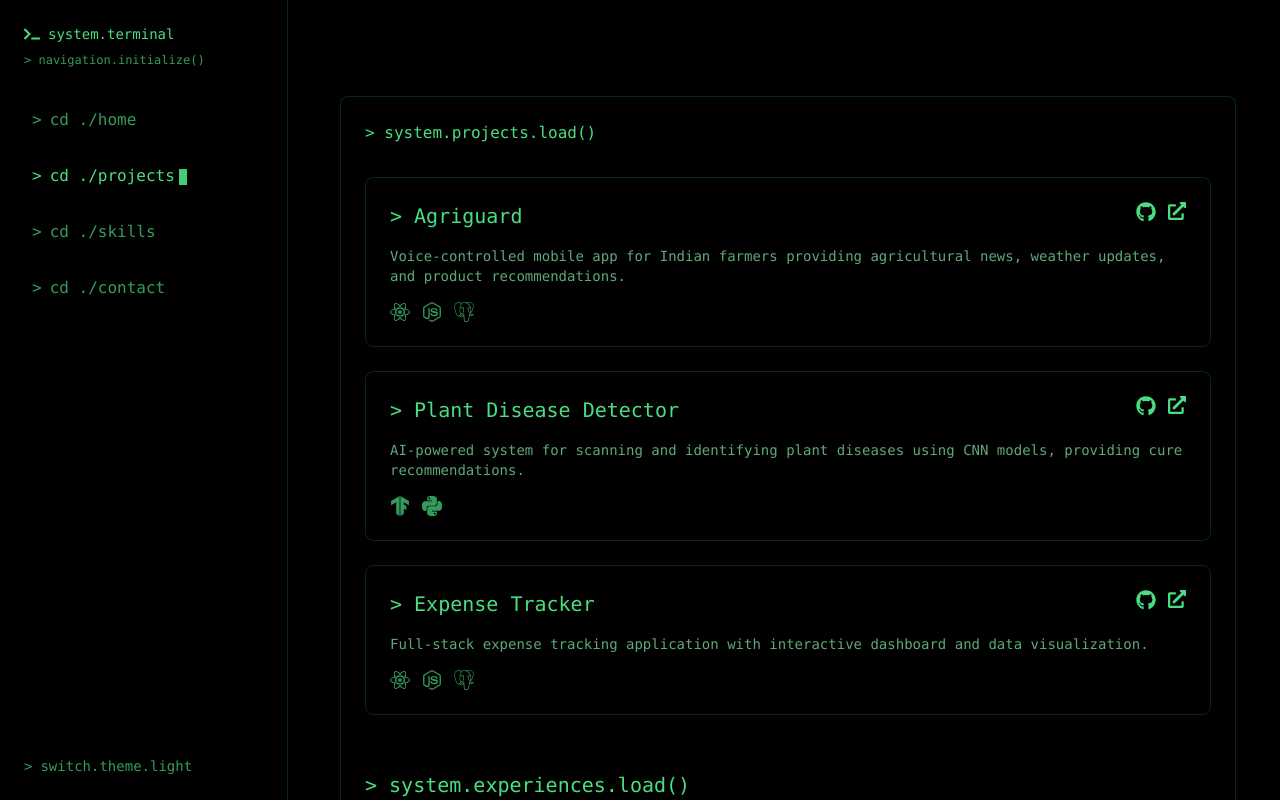
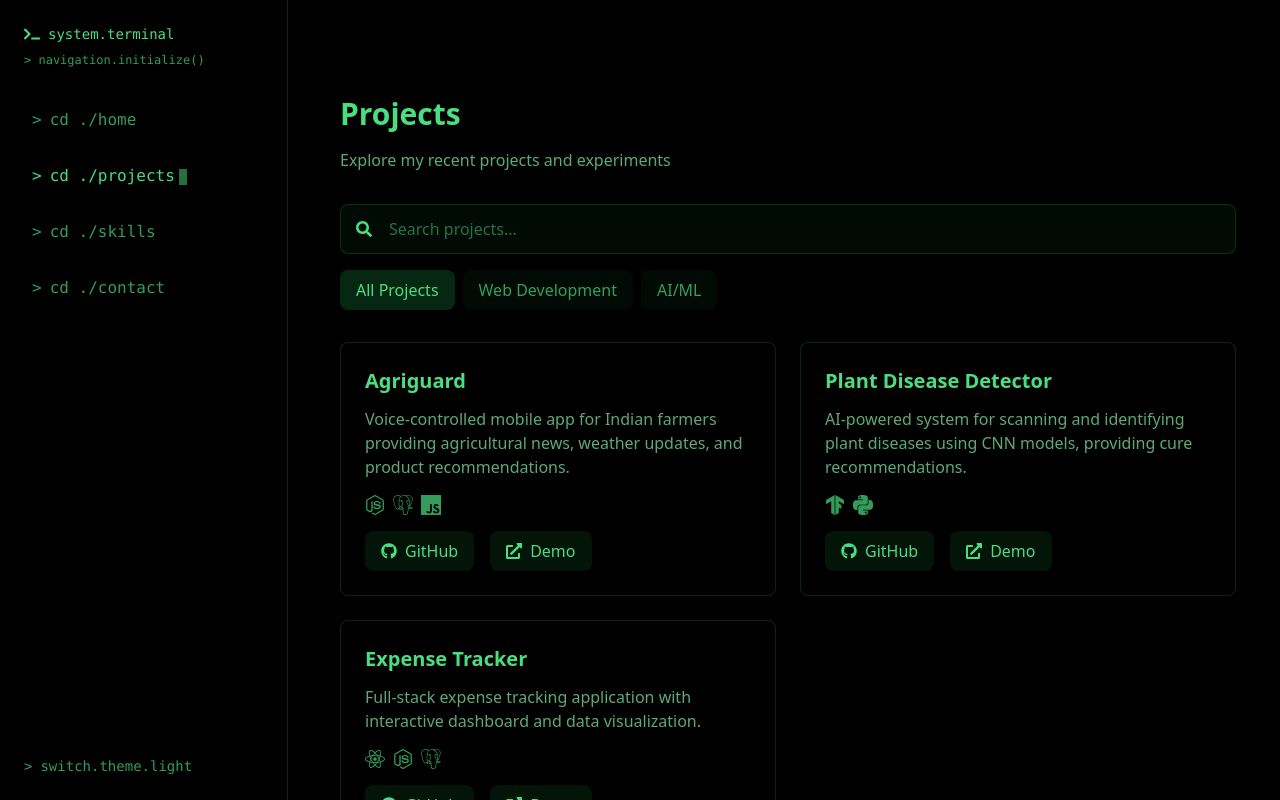
Before and after one commit to ESR-style/Portfolio-Samarth, a React (Vite) app: page /projects in a window 1280 px wide. Shown: the top 800 px of the page. Built offline with nearby package versions, Linux system fonts and the light colour scheme.

Commit message:
improved projects section

```diff
--- a/src/pages/Projects.jsx
+++ b/src/pages/Projects.jsx
@@ -1,191 +1,206 @@
-import React from 'react';
-import { motion } from 'framer-motion';
+import React, { useState } from 'react';
+import { motion, AnimatePresence } from 'framer-motion';
 import { useTheme } from '../context/ThemeContext';
 import Navbar from '../components/Navbar';
-import { FaGithub, FaExternalLinkAlt, FaTerminal } from 'react-icons/fa';
-import { SiTensorflow, SiPostgresql, SiPython, SiNodedotjs, SiReact } from 'react-icons/si';
+import { FaGithub, FaExternalLinkAlt, FaSearch } from 'react-icons/fa';
+import { SiTensorflow, SiPostgresql, SiPython, SiNodedotjs, SiReact, SiJavascript } from 'react-icons/si';
+
+const ProjectCard = ({ project, darkMode }) => (
+  <motion.div
+    initial={{ opacity: 0, y: 20 }}
+    animate={{ opacity: 1, y: 0 }}
+    exit={{ opacity: 0, y: -20 }}
+    whileHover={{ y: -5 }}
+    className={`p-6 rounded-lg ${
+      darkMode ? 'bg-black/30' : 'bg-gray-800/30'
+    } backdrop-blur-sm border ${
+      darkMode ? 'border-green-500/20' : 'border-indigo-500/20'
+    } hover:border-opacity-50 transition-all duration-300`}
+  >
+    <h3 className={`text-xl font-bold mb-3 ${
+      darkMode ? 'text-green-400' : 'text-indigo-400'
+    }`}>
+      {project.title}
+    </h3>
+
+    <p className={`mb-4 ${
+      darkMode ? 'text-green-300/70' : 'text-indigo-300/70'
+    }`}>
+      {project.description}
+    </p>
+
+    <div className="flex flex-wrap gap-2 mb-4">
+      {project.tech.map((Icon, index) => (
+        <Icon key={index} className={`text-xl ${
+          darkMode ? 'text-green-400/70' : 'text-indigo-400/70'
+        }`} />
+      ))}
+    </div>
+
+    <div className="flex gap-4">
+      <a
+        href={project.github}
+        target="_blank"
+        rel="noopener noreferrer"
+        className={`flex items-center gap-2 px-4 py-2 rounded-lg ${
+          darkMode
+            ? 'bg-green-500/10 text-green-400 hover:bg-green-500/20'
+            : 'bg-indigo-500/10 text-indigo-400 hover:bg-indigo-500/20'
+        } transition-colors`}
+      >
+        <FaGithub />
+        GitHub
+      </a>
+      {project.demo && (
+        <a
+          href={project.demo}
+          target="_blank"
+          rel="noopener noreferrer"
+          className={`flex items-center gap-2 px-4 py-2 rounded-lg ${
+            darkMode
+              ? 'bg-green-500/10 text-green-400 hover:bg-green-500/20'
+              : 'bg-indigo-500/10 text-indigo-400 hover:bg-indigo-500/20'
+          } transition-colors`}
+        >
+          <FaExternalLinkAlt />
+          Demo
+        </a>
+      )}
+    </div>
+  </motion.div>
+);
 
 const Projects = () => {
   const { darkMode } = useTheme();
-
-  const containerVariants = {
-    hidden: { opacity: 0 },
-    visible: {
-      opacity: 1,
-      transition: { staggerChildren: 0.1 }
-    }
-  };
-
-  const itemVariants = {
-    hidden: { y: 20, opacity: 0 },
-    visible: {
-      y: 0,
-      opacity: 1,
-      transition: { duration: 0.5 }
-    }
-  };
+  const [filter, setFilter] = useState('all');
+  const [searchQuery, setSearchQuery] = useState('');
 
   const projects = [
     {
-      title: "Agriguard",
-      description: "Voice-controlled mobile app for Indian farmers providing agricultural news, weather updates, and product recommendations.",
-      tech: [<SiReact key="react" />,<SiNodedotjs key="node" />, <SiPostgresql key="postgres" />],
-      links: {
-        github: "https://github.com/ESR-style/AgriGuard",
-        live: "https://agri-guard-five.vercel.app/"
-      }
+      title: 'Agriguard',
+      description: 'Voice-controlled mobile app for Indian farmers providing agricultural news, weather updates, and product recommendations.',
+      category: 'web',
+      tech: [SiNodedotjs, SiPostgresql, SiJavascript],
+      github: 'https://github.com/ESR-style/agriguard',
+      demo: 'https://github.com/ESR-style/agriguard'
     },
     {
-      title: "Plant Disease Detector",
-      description: "AI-powered system for scanning and identifying plant diseases using CNN models, providing cure recommendations.",
-      tech: [<SiTensorflow key="tensorflow" />, <SiPython key="python" />],
-      links: {
-        github: "https://github.com/ESR-style/Crop-Disease-ml",
-        live: "https://github.com/ESR-style/Crop-Disease-ml"
-      }
+      title: 'Plant Disease Detector',
+      description: 'AI-powered system for scanning and identifying plant diseases using CNN models, providing cure recommendations.',
+      category: 'ai',
+      tech: [SiTensorflow, SiPython],
+      github: 'https://github.com/ESR-style/Crop-Disease-ml',
+      demo: 'https://github.com/ESR-style/Crop-Disease-ml'
     },
     {
-      title: "Expense Tracker",
-      description: "Full-stack expense tracking application with interactive dashboard and data visualization.",
-      tech: [<SiReact key="react" />, <SiNodedotjs key="node" />, <SiPostgresql key="postgres" />],
-      links: {
-        github: "https://github.com/ESR-style/Expense-tracker",
-        live: "https://expense-tracker-ochre-nine-55.vercel.app/"
-      }
+      title: 'Expense Tracker',
+      description: 'Full-stack expense tracking application with interactive dashboard and data visualization.',
+      category: 'web',
+      tech: [SiReact, SiNodedotjs, SiPostgresql],
+      github: 'https://github.com/ESR-style/expense-tracker',
+      demo: 'https://expense-tracker-ochre-nine-55.vercel.app/'
     }
   ];
+
+  const categories = [
+    { id: 'all', name: 'All Projects' },
+    { id: 'web', name: 'Web Development' },
+    { id: 'ai', name: 'AI/ML' }
+  ];
+
+  const filteredProjects = projects.filter(project => {
+    const matchesCategory = filter === 'all' || project.category === filter;
+    const matchesSearch = project.title.toLowerCase().includes(searchQuery.toLowerCase()) ||
+                         project.description.toLowerCase().includes(searchQuery.toLowerCase());
+    return matchesCategory && matchesSearch;
+  });
 
   return (
     <div className={`min-h-screen ${darkMode ? 'bg-black' : 'bg-gray-900'}`}>
       <Navbar />
 
       <motion.div
-        variants={containerVariants}
-        initial="hidden"
-        animate="visible"
+        initial={{ opacity: 0 }}
+        animate={{ opacity: 1 }}
         className="container mx-auto px-6 pt-20 md:pt-24 md:pl-80"
       >
-        <div className={`rounded-lg border ${
-          darkMode ? 'border-green-500/20' : 'border-indigo-500/20'
-        } p-6 backdrop-blur-sm bg-black/20 max-w-4xl mx-auto`}>
-
-          <motion.div variants={itemVariants} className="font-mono mb-8">
-            <span className={`${darkMode ? 'text-green-400' : 'text-indigo-400'}`}>
-              {`> system.projects.load()`}
-            </span>
+        <div className="max-w-4xl mx-auto">
+          <motion.div
+            initial={{ y: -20, opacity: 0 }}
+            animate={{ y: 0, opacity: 1 }}
+            className="mb-8"
+          >
+            <h1 className={`text-3xl font-bold mb-4 ${
+              darkMode ? 'text-green-400' : 'text-indigo-400'
+            }`}>
+              Projects
+            </h1>
+            <p className={`${
+              darkMode ? 'text-green-300/70' : 'text-indigo-300/70'
+            }`}>
+              Explore my recent projects and experiments
+            </p>
           </motion.div>
 
-          <div className="grid gap-6">
-            {projects.map((project, index) => (
-              <motion.div
-                key={project.title}
-                variants={itemVariants}
-                className={`p-6 rounded-lg border ${
+          <div className="mb-8 space-y-4">
+            {/* Search Bar */}
+            <div className="relative">
+              <FaSearch className={`absolute left-4 top-1/2 transform -translate-y-1/2 ${
+                darkMode ? 'text-green-400' : 'text-indigo-400'
+              }`} />
+              <input
+                type="text"
+                placeholder="Search projects..."
+                value={searchQuery}
+                onChange={(e) => setSearchQuery(e.target.value)}
+                className={`w-full pl-12 pr-4 py-3 rounded-lg ${
+                  darkMode
+                    ? 'bg-green-500/5 text-green-400 placeholder-green-400/50'
+                    : 'bg-indigo-500/5 text-indigo-400 placeholder-indigo-400/50'
+                } border ${
                   darkMode ? 'border-green-500/20' : 'border-indigo-500/20'
-                } backdrop-blur-sm hover:bg-black/30 transition-colors`}
-              >
-                <div className="flex items-start justify-between mb-4">
-                  <h3 className={`text-xl font-mono ${
-                    darkMode ? 'text-green-400' : 'text-indigo-400'
-                  }`}>
-                    {`> ${project.title}`}
-                  </h3>
-                  <div className="flex gap-3">
-                    <motion.a
-                      href={project.links.github}
-                      target="_blank"
-                      rel="noopener noreferrer"
-                      whileHover={{ scale: 1.1 }}
-                      whileTap={{ scale: 0.95 }}
-                      className={`${
-                        darkMode ? 'text-green-400 hover:text-green-300' : 'text-indigo-400 hover:text-indigo-300'
+                } focus:outline-none focus:ring-1 focus:ring-opacity-50 ${
+                  darkMode ? 'focus:ring-green-500' : 'focus:ring-indigo-500'
+                }`}
+              />
+            </div>
+
+            {/* Category Filters */}
+            <div className="flex flex-wrap gap-2">
+              {categories.map(category => (
+                <button
+                  key={category.id}
+                  onClick={() => setFilter(category.id)}
+                  className={`px-4 py-2 rounded-lg transition-colors ${
+                    filter === category.id
+                      ? darkMode
+                        ? 'bg-green-500/20 text-green-400'
+                        : 'bg-indigo-500/20 text-indigo-400'
+                      : darkMode
+                        ? 'bg-green-500/5 text-green-400/70 hover:bg-green-500/10'
+                        : 'bg-indigo-500/5 text-indigo-400/70 hover:bg-indigo-500/10'
                   }`}
                 >
-                      <FaGithub size={20} />
-                    </motion.a>
-                    <motion.a
-                      href={project.links.live}
-                      target="_blank"
-                      rel="noopener noreferrer"
-                      whileHover={{ scale: 1.1 }}
-                      whileTap={{ scale: 0.95 }}
-                      className={`${
-                        darkMode ? 'text-green-400 hover:text-green-300' : 'text-indigo-400 hover:text-indigo-300'
-                      }`}
-                    >
-                      <FaExternalLinkAlt size={18} />
-                    </motion.a>
+                  {category.name}
+                </button>
+              ))}
             </div>
           </div>
 
-                <p className={`font-mono text-sm mb-4 ${
-                  darkMode ? 'text-green-300/70' : 'text-indigo-300/70'
-                }`}>
-                  {project.description}
-                </p>
-
-                <div className="flex gap-3">
-                  {project.tech.map((icon, i) => (
-                    <span
-                      key={i}
-                      className={`text-xl ${
-                        darkMode ? 'text-green-400/70' : 'text-indigo-400/70'
-                      }`}
+          <motion.div
+            layout
+            className="grid gap-6 md:grid-cols-2"
           >
-                      {icon}
-                    </span>
+            <AnimatePresence>
+              {filteredProjects.map(project => (
+                <ProjectCard
+                  key={project.title}
+                  project={project}
+                  darkMode={darkMode}
+                />
               ))}
-                </div>
+            </AnimatePresence>
           </motion.div>
-            ))}
-
-            {/* Experience Section */}
-            <motion.div variants={itemVariants} className="mt-8">
-              <h2 className={`text-xl font-mono mb-6 ${
-                darkMode ? 'text-green-400' : 'text-indigo-400'
-              }`}>
-                {`> system.experiences.load()`}
-              </h2>
-
-              <div className="space-y-6">
-                <motion.div
-                  variants={itemVariants}
-                  className={`p-6 rounded-lg border ${
-                    darkMode ? 'border-green-500/20' : 'border-indigo-500/20'
-                  } backdrop-blur-sm`}
-                >
-                  <h3 className={`text-lg font-mono mb-2 ${
-                    darkMode ? 'text-green-400' : 'text-indigo-400'
-                  }`}>
-                    {`> Hackathon Lead`}
-                  </h3>
-                  <p className={`font-mono text-sm ${
-                    darkMode ? 'text-green-300/70' : 'text-indigo-300/70'
-                  }`}>
-                    Led a team of beginners through hackathon projects, providing guidance and ensuring efficient collaboration.
-                  </p>
-                </motion.div>
-
-                <motion.div
-                  variants={itemVariants}
-                  className={`p-6 rounded-lg border ${
-                    darkMode ? 'border-green-500/20' : 'border-indigo-500/20'
-                  } backdrop-blur-sm`}
-                >
-                  <h3 className={`text-lg font-mono mb-2 ${
-                    darkMode ? 'text-green-400' : 'text-indigo-400'
-                  }`}>
-                    {`> Tech Club Founder & Leader`}
-                  </h3>
-                  <p className={`font-mono text-sm ${
-                    darkMode ? 'text-green-300/70' : 'text-indigo-300/70'
-                  }`}>
-                    Founded and led SJCE Mysore's tech club, focusing on AI, web development, and game development projects.
-                  </p>
-                </motion.div>
-              </div>
-            </motion.div>
-          </div>
         </div>
       </motion.div>
     </div>
```
Lines whose indentation alone changed are shown as unchanged.
